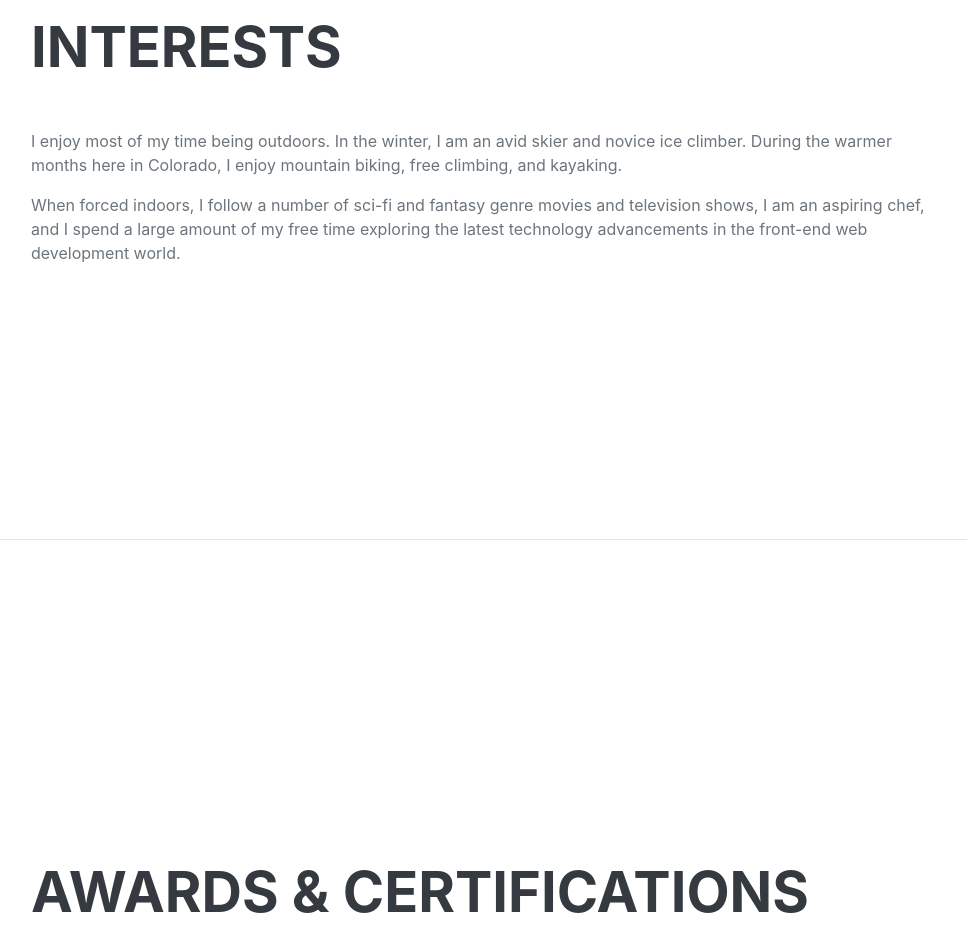
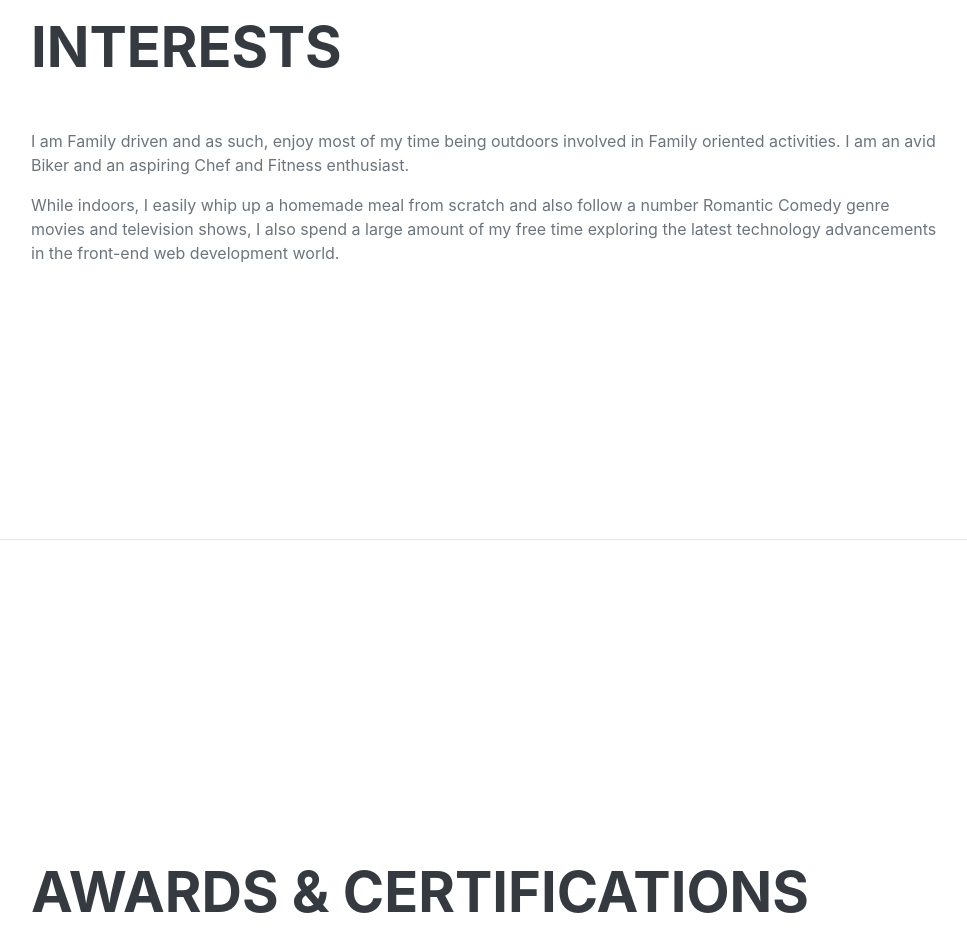
Before and after one commit to veronicaeyo/veronicaeyo.github.io, a plain HTML site: page index.html in a window 1280 px wide. Shown: the part 4520-5449 px from the top of the page, without its empty margins (289-1256 px from the left). Drawn offline with nearby package versions, Linux system fonts and the light colour scheme; a web font is replaced by a local one.

Commit message:
Update index.html

```diff
--- a/index.html
+++ b/index.html
@@ -174,8 +174,8 @@
             <section class="resume-section" id="interests">
                 <div class="resume-section-content">
                     <h2 class="mb-5">Interests</h2>
-                    <p> I enjoy most of my time being outdoors. In the winter, I am an avid skier and novice ice climber. During the warmer months here in Colorado, I enjoy mountain biking, free climbing, and kayaking.</p>
-                    <p class="mb-0">When forced indoors, I follow a number of sci-fi and fantasy genre movies and television shows, I am an aspiring chef, and I spend a large amount of my free time exploring the latest technology advancements in the front-end web development world.</p>
+                    <p> I am Family driven and as such, enjoy most of my time being outdoors involved in Family oriented activities. I am an avid Biker and an aspiring Chef and Fitness enthusiast.</p>
+                    <p class="mb-0">While indoors, I easily whip up a homemade meal from scratch and also follow a number Romantic Comedy genre movies and television shows, I also spend a large amount of my free time exploring the latest technology advancements in the front-end web development world.</p>
                 </div>
             </section>
             <hr class="m-0" />
```
